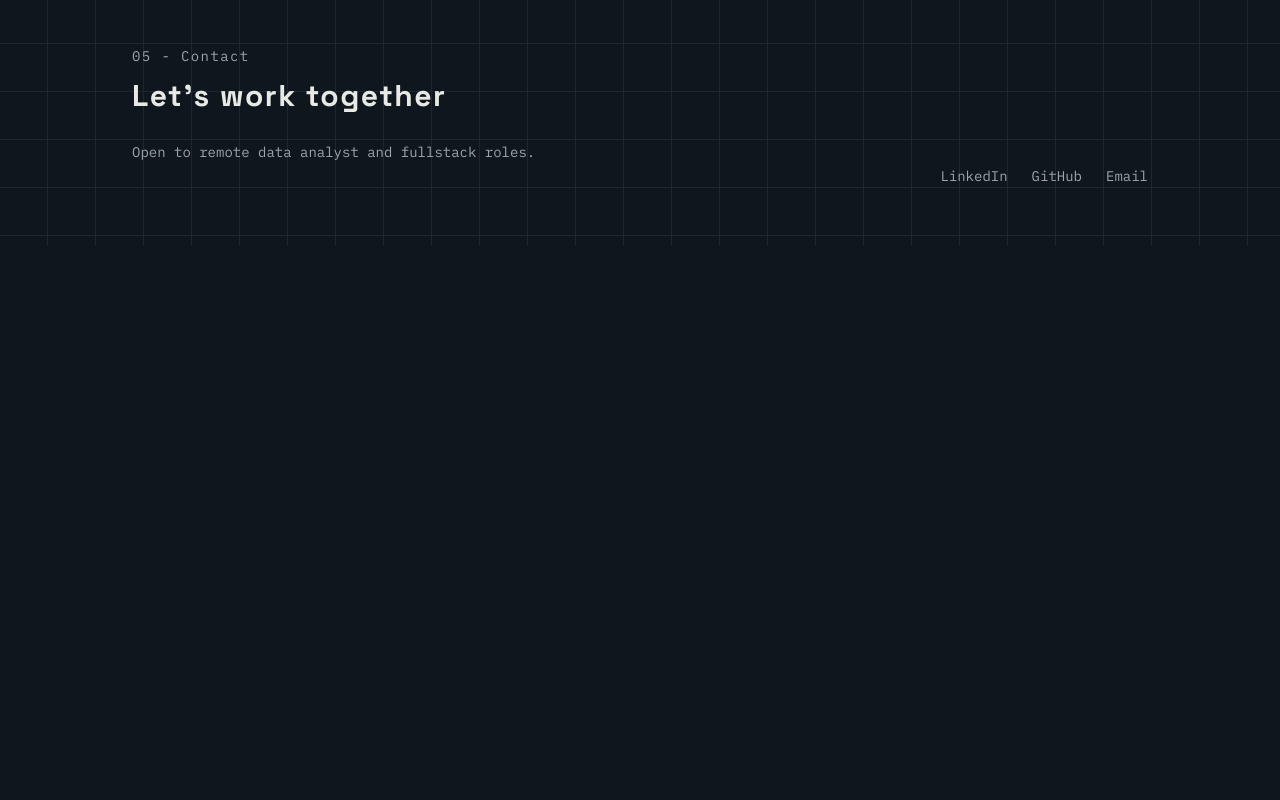
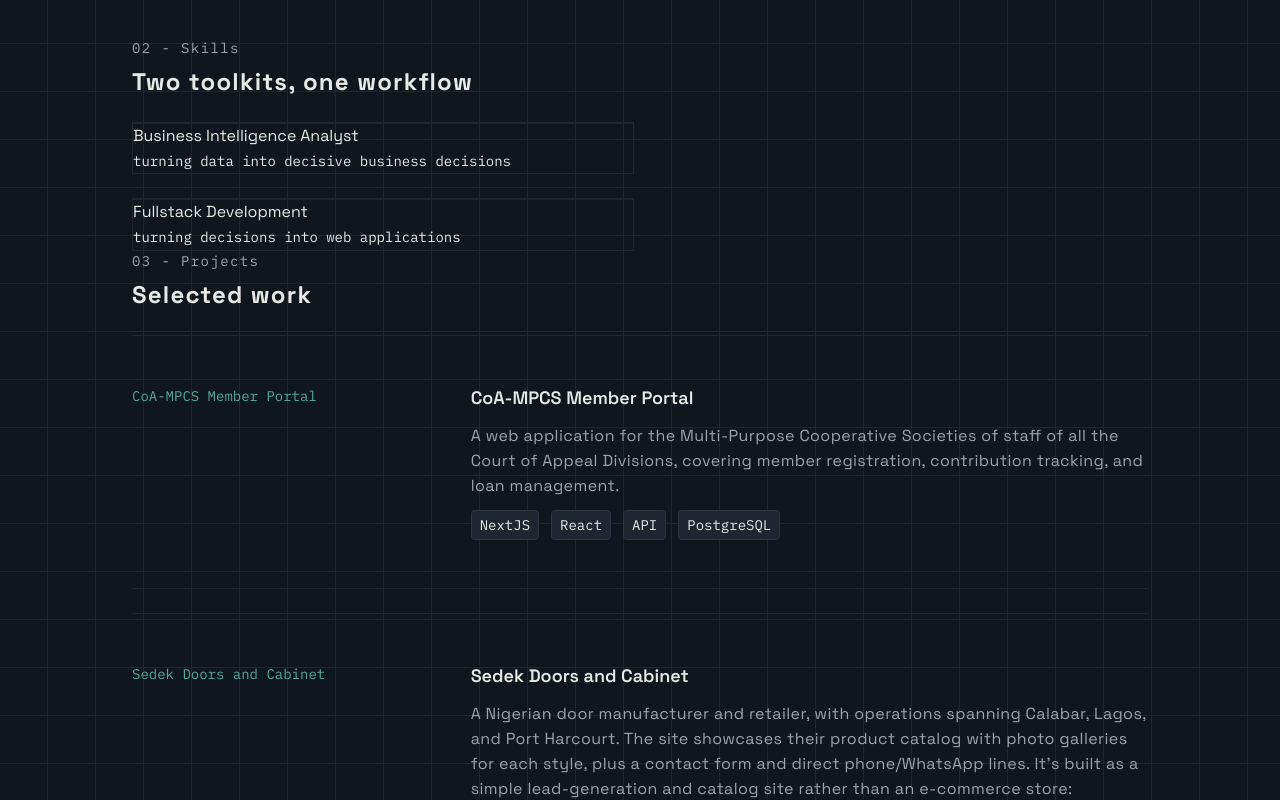
Before and after one commit to koakpet/kohly-akpet, a Next.js app: page / in a window 1280 px wide. Shown: the part 1060-1860 px from the top of the page. Before the commit the page ends 1306 px from the top, so only its background shows below. Built offline with nearby package versions, Linux system fonts and the light colour scheme.

Commit message:
Completed work on Projects.jsx

```diff
--- a/src/app/page.js
+++ b/src/app/page.js
@@ -1,5 +1,7 @@
 import Hero from "@/components/Hero";
 import About from "@/components/About";
+import Skills from "@/components/Skills";
+import Projects from "@/components/Projects";
 import Contact from "@/components/Contact";
 
 export default function Home() {
@@ -7,6 +9,8 @@ export default function Home() {
     <div className="my-9 mx-3 md:mx-33">
       <Hero />
       <About />
+      <Skills />
+      <Projects />
       <Contact />
     </div>
   );
--- a/src/components/About.jsx
+++ b/src/components/About.jsx
@@ -23,12 +23,12 @@ export default function About() {
         className="md:grid grid-cols-5 gap-12 items-center my-30"
       >
         <div className="col-span-3 flex flex-col gap-9">
-          <div className="flex flex-col gap-3">
+          <div className="flex flex-col gap-2">
             <div className="mono text-sm tracking-widest text-[#9aa5ac]">
               01 - About
             </div>
 
-            <div className="text-3xl font-black tracking-wider">What I do</div>
+            <div className="text-2xl font-black tracking-wider">What I do</div>
           </div>
 
           <div className="md:hidden bg-[#1e2731] rounded-sm">
--- a/src/components/Contact.jsx
+++ b/src/components/Contact.jsx
@@ -13,7 +13,7 @@ export default function Contact() {
           <div className="mono text-sm tracking-widest text-[#9aa5ac]">
             05 - Contact
           </div>
-          <div className="text-3xl font-black tracking-wider">
+          <div className="text-2xl font-black tracking-wider">
             Let&apos;s work together
           </div>
         </div>
--- /dev/null
+++ b/src/components/Projects.jsx
@@ -0,0 +1,71 @@
+import Link from "next/link";
+
+const projects = [
+  {
+    name: "CoA-MPCS Member Portal",
+    link: "https://coampcs-portal.vercel.app/",
+    description:
+      "A web application for the Multi-Purpose Cooperative Societies of staff of all the Court of Appeal Divisions, covering member registration, contribution tracking, and loan management.",
+    skills: ["NextJS", "React", "API", "PostgreSQL"],
+  },
+  {
+    name: "Sedek Doors and Cabinet",
+    link: "https://www.sedekdoors.com.ng/",
+    description:
+      "A Nigerian door manufacturer and retailer, with operations spanning Calabar, Lagos, and Port Harcourt. The site showcases their product catalog with photo galleries for each style, plus a contact form and direct phone/WhatsApp lines. It's built as a simple lead-generation and catalog site rather than an e-commerce store: customers browse styles and inquire directly rather than checking out online, with detailed terms covering deposits, production timelines (8–12 weeks), and returns.",
+    skills: ["HTML5", "CSS3", "JavaScript"],
+  },
+];
+
+export default function Projects() {
+  return (
+    <>
+      <section id="projects">
+        <div className="flex flex-col gap-2">
+          <div className="mono text-sm tracking-widest text-[#9aa5ac]">
+            03 - Projects
+          </div>
+          <div className="text-2xl font-black tracking-wider">
+            Selected work
+          </div>
+        </div>
+
+        {projects.map((project) => {
+          return (
+            <div
+              key={project.name}
+              className="grid grid-cols-6 mt-6 py-12 border-y border-[#1e2731]"
+            >
+              <div className="col-span-2">
+                <Link href={project.link}>
+                  <span className="mono text-[#4fa9a0] text-sm">
+                    {project.name}
+                  </span>
+                </Link>
+              </div>
+
+              <div className="col-span-4 flex flex-col gap-3">
+                <div className="text-lg font-semibold">{project.name}</div>
+                <div className="text-[#9aa5ac] tracking-wide">
+                  {project.description}
+                </div>
+                <div className="mono text-sm flex gap-3">
+                  {project.skills.map((skill) => {
+                    return (
+                      <div
+                        key={skill}
+                        className="py-1 px-2 bg-[#1e2731] border border-[#2b3541] rounded-sm"
+                      >
+                        {skill}
+                      </div>
+                    );
+                  })}
+                </div>
+              </div>
+            </div>
+          );
+        })}
+      </section>
+    </>
+  );
+}
--- /dev/null
+++ b/src/components/Skills.jsx
@@ -0,0 +1,59 @@
+import Link from "next/link";
+
+const skills = [
+  {
+    name: "Business Intelligence Analyst",
+    tag: "turning data into decisive business decisions",
+    color: "#e7a33e",
+    tools: [
+      "Excel — PivotTables, Power Query, formulas",
+      "Power BI — data modelling, DAX, dashboards",
+      "SQL — querying, joins, aggregations",
+      "Data cleaning & transformation",
+    ],
+  },
+  {
+    name: "Fullstack Development",
+    tag: "turning decisions into web applications",
+    color: "#4fa9a0",
+    tools: [
+      "JavaScript / TypeScript",
+      "React & Next.js",
+      "Node.js & REST APIs",
+      "Git & version control",
+    ],
+  },
+];
+
+export default function Skills() {
+  return (
+    <>
+      <section id="projects">
+        <div className="flex flex-col gap-2">
+          <div className="mono text-sm tracking-widest text-[#9aa5ac]">
+            02 - Skills
+          </div>
+          <div className="text-2xl font-black tracking-wider">
+            Two toolkits, one workflow
+          </div>
+        </div>
+
+        {skills.map((skill) => {
+          return (
+            <div key={skill.name} className="grid grid-cols-2 mt-6 gap-3">
+              <div
+                className={`col-span-1 border border-[#1e2731] border-t-2 border-t-${skill.color} `}
+              >
+                <p>
+                  {skill.name}
+                  <br />
+                  <span className="mono text-sm">{skill.tag}</span>
+                </p>
+              </div>
+            </div>
+          );
+        })}
+      </section>
+    </>
+  );
+}
```
